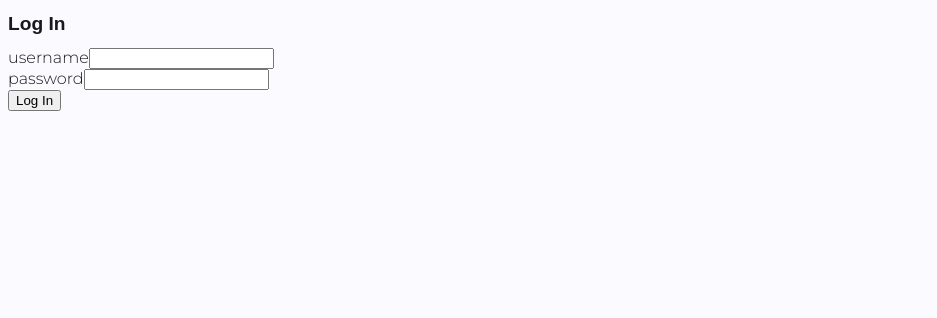
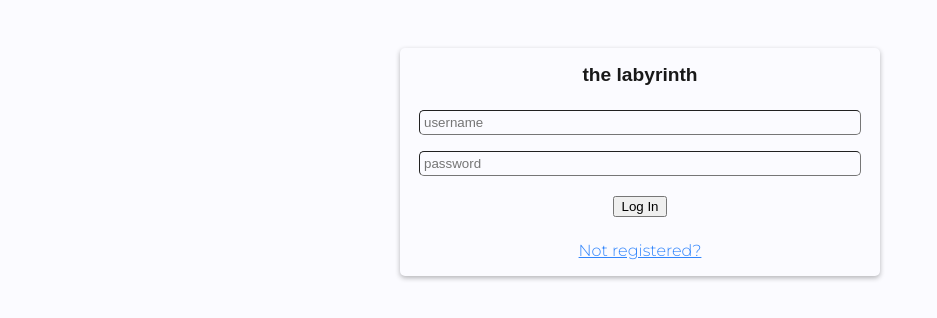
Before and after one commit to paralleldynamic/labyrinth, a Vue app in the folder frontend/: page /login in a window 1280 px wide. Shown: the top 318 px of the page, without its empty margins (0-937 px from the left). Built offline with nearby package versions, Linux system fonts and the light colour scheme; a web font is replaced by a local one.

Commit message:
build: update login component

```diff
--- a/frontend/src/components/Login.vue
+++ b/frontend/src/components/Login.vue
@@ -1,26 +1,31 @@
 <template>
+  <div class="form-container">
+    <form id="login-form" @submit.prevent="submit">
+      <h1>the labyrinth</h1>
+      <div class="input-container">
         <div>
-    <form id="login-form" @submit.prevent="submit">
-      <h1>Log In</h1>
-      <div>
-        <label for="username" id="login-username-label">username</label>
           <input type="text"
                 name="username"
+                placeholder="username"
                 v-model="form.username"
                 id="login-input-username"
                 required />
         </div>
         <div>
-        <label for="password" id="login-password-input">password</label>
           <input type="password"
                 name="password"
+                placeholder="password"
                 v-model="form.password"
                 id="login-input-password"
                 required />
         </div>
+      </div>
       <button type="submit">Log In</button>
       <p v-if="showError" id="error">Username or Password is incorrect.</p>
     </form>
+    <div class='login-form-nav'>
+      <router-link class="link-to-register" to="/register">Not registered?</router-link>
+    </div>
   </div>
 </template>
 
@@ -55,3 +60,49 @@ export default {
   },
 };
 </script>
+
+<style>
+body {
+  background-color: #FBFBFF;
+}
+</style>
+
+<style scoped>
+.form-container {
+  background-color: #FBFBFF;
+  border-radius: 5px;
+  box-shadow: 0 2px 5px #19191950;
+  margin: 3rem auto 5rem auto;
+  width: 30rem;
+  text-align: center;
+}
+
+.login-form-nav {
+  margin: 0.5em;
+  padding: 1em;
+}
+
+.link-to-register {
+  color: #3185FC;
+}
+
+h1 {
+  padding: 1rem;
+  margin: 1rem;
+  margin-bottom: 0;
+}
+
+.input-container {
+  margin-bottom: 0.75rem;
+}
+
+input {
+  width: 90%;
+  padding: 0.25rem;
+  margin: 0.5rem auto 0.5rem auto;
+  background: #FBFBFF;
+  border-width: 1px;
+  border-radius: 5px;
+}
+
+</style>
```
Lines whose indentation alone changed are shown as unchanged.
